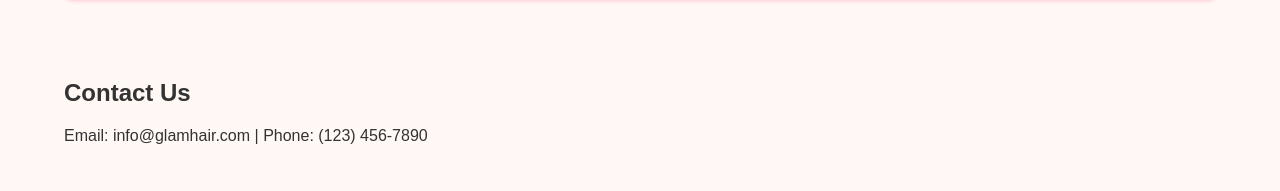
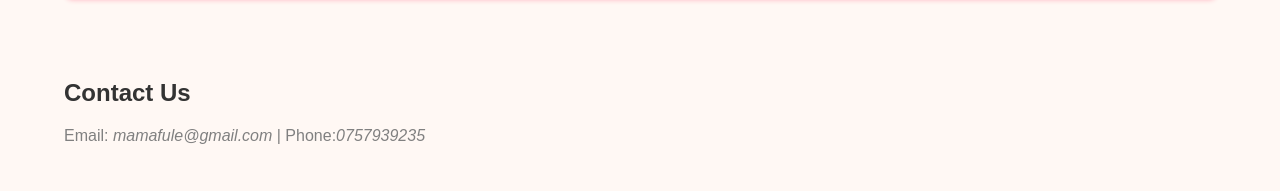
Before and after one commit to mamafure/mamafuresaloon, a plain HTML site: page index.html in a window 1280 px wide. Shown: the part 5620-5811 px from the top of the page. Drawn offline with Linux system fonts and the light colour scheme.

Commit message:
Update index.html

```diff
--- a/index.html
+++ b/index.html
@@ -311,7 +311,8 @@ Testimonials</h2>
 </section>
 <section class="section" id="contact">
     <h2>Contact Us</h2>
-    <p>Email: info@glamhair.com | Phone: (123) 456-7890</p>
+    <p style="color:grey;">Email: <span><i> mamafule@gmail.com</i></span> | Phone:<span><i>0757939235</i></span></p>
+
   </section>
     <div style="width: 100%"><iframe width="100%" height="600" frameborder="0" scrolling="no" marginheight="0" marginwidth="0" src="https://maps.google.com/maps?width=100%25&amp;height=600&amp;hl=en&amp;q=Vina%20Hotel,%20Mabibo,%20Dar%20Es%20Salaam%20+(My%20Business%20Name)&amp;t=&amp;z=14&amp;ie=UTF8&amp;iwloc=B&amp;output=embed"><a href="https://www.gps.ie/collections/personal-trackers/">Elderly trackers</a></iframe></div>
     <footer>
```
